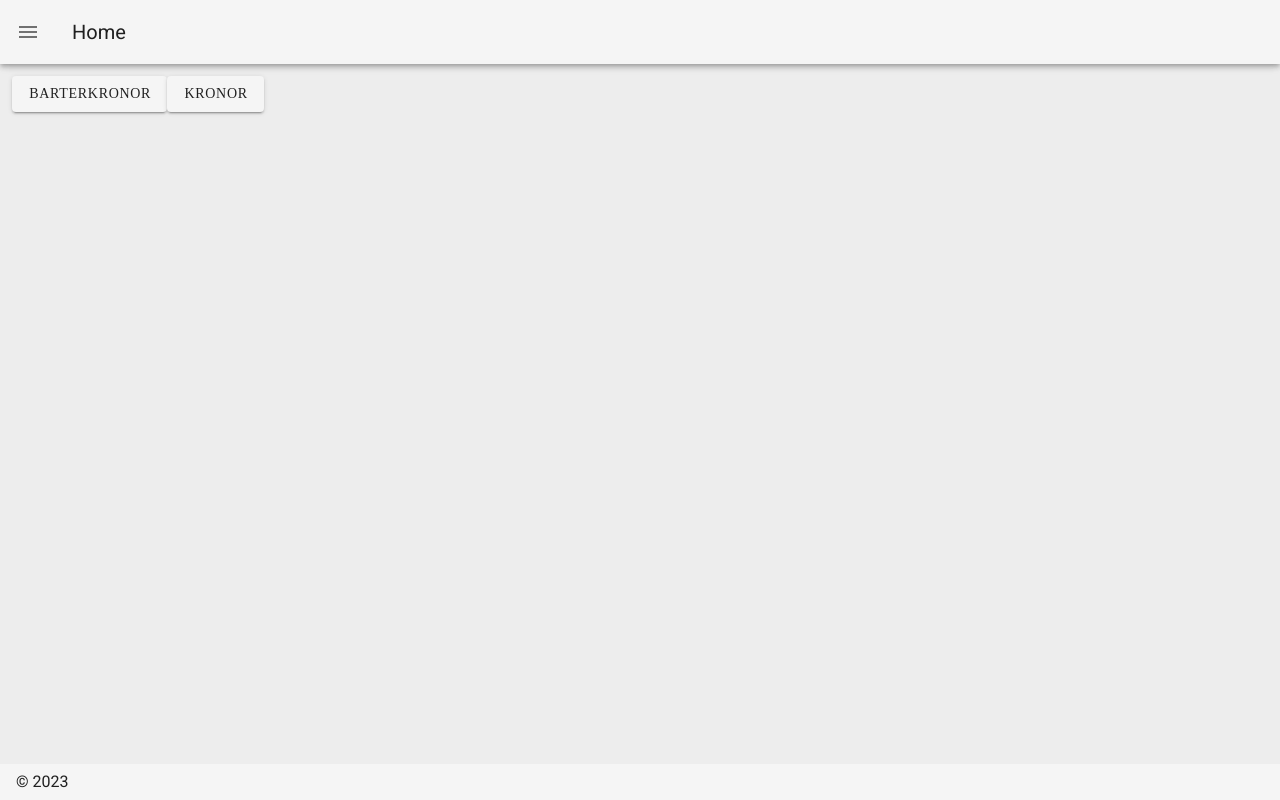
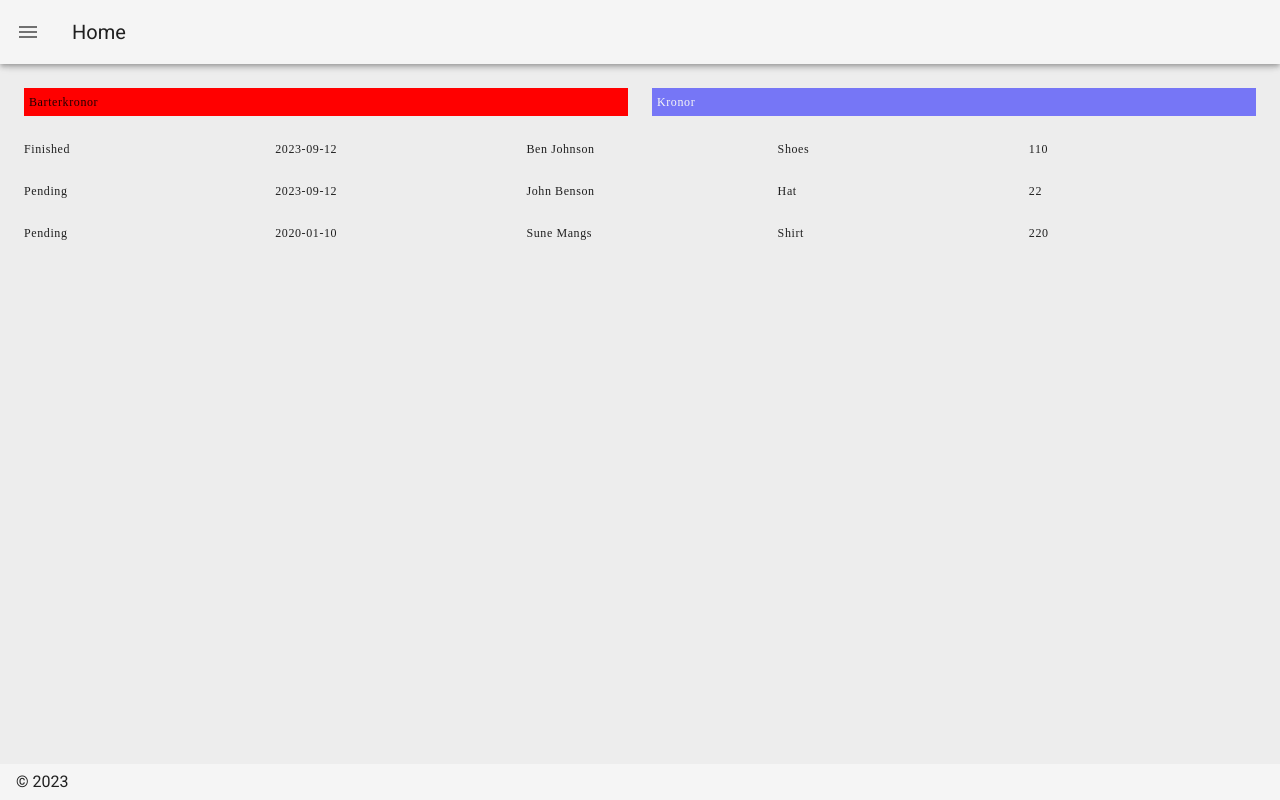
Before and after one commit to CredComSoc/cc-backstage, a Nuxt app: page /admin/member in a window 1280 px wide. Built offline with nearby package versions, Linux system fonts and the light colour scheme.

Commit message:
Added tabs to the Transaction page

```diff
--- a/pages/admin/member.vue
+++ b/pages/admin/member.vue
@@ -1,29 +1,61 @@
 <template>
 	<div>
 		<h1>{{ name }}</h1>
-		<v-btn>Barterkronor</v-btn>
-		<v-btn>Kronor</v-btn>
 
 		<v-container>
 			<v-row>
+				<v-col xs="4">
+					<div class="tab_barterkronor" @click="toggleToBarterTab" v-if="barterkronorTabVisible">
+						Barterkronor
+					</div>
+					<div class="tab_barterkronor_dimmed" @click="toggleToBarterTab" v-if="kronorTabVisible">
+						Barterkronor
+					</div>
+
+
+
+				</v-col>
 				<v-col>
+					<div class="tab_sek" @click="toggleToKronorTab" v-if="kronorTabVisible">
+						Kronor
+					</div>
+					<div class="tab_sek_dimmed" @click="toggleToKronorTab" v-if="barterkronorTabVisible">
+						Kronor
+					</div>
 
 				</v-col>
 			</v-row>
 		</v-container>
-		<!--
+
+
+
+		<v-container v-if="barterkronorTabVisible">
+			<v-row v-for="transaction in transactions">
 				<v-col>
-					{{ member.balance }} SEK
+					{{ transaction.status }}
+				</v-col>
+				<v-col>
+					{{ transaction.date }}
+				</v-col>
+				<v-col>
+					{{ transaction.counterpart }}
+				</v-col>
+				<v-col>
+					{{ transaction.description }}
 				</v-col>
 
 				<v-col>
-					{{ member.status }}
+					{{ transaction.amount }}
 				</v-col>
-
+			</v-row>
+		</v-container>
+		<v-container v-if="kronorTabVisible">
+			<v-row>
 				<v-col>
-					{{ member.phone }}
+					Fakturor
 				</v-col>
-
+			</v-row>
+			<!--
 				<v-col>
 					<NuxtLink :to="{
 						name: 'admin-member',
@@ -53,22 +85,47 @@
 						<v-btn>Offers & Wants</v-btn>
 					</NuxtLink>
 				</v-col>
+
 			</v-row>
+			-->
 		</v-container>
--->
+
 	</div>
 </template>
 
 
 
 <script>
-// import { EXPRESS_URL } from '@/serverFetch'
 
 export default {
+
+
 	data() {
 		return {
 			id: this.$route.params.id,
-			name: this.$route.params.name
+			name: this.$route.params.name,
+
+			transactions: [
+				{ status: "Finished", date: "2023-09-12", counterpart: "Ben Johnson", description: "Shoes", amount: "110" },
+				{ status: "Pending", date: "2023-09-12", counterpart: "John Benson", description: "Hat", amount: "22" },
+				{ status: "Pending", date: "2020-01-10", counterpart: "Sune Mangs", description: "Shirt", amount: "220" }
+			],
+
+			barterkronorTabVisible: true,
+			kronorTabVisible: false
+
+		}
+	},
+
+	methods: {
+		toggleToBarterTab() {
+			this.kronorTabVisible = false;
+			this.barterkronorTabVisible = true;
+		},
+
+		toggleToKronorTab() {
+			this.kronorTabVisible = true;
+			this.barterkronorTabVisible = false;
 		}
 	}
 }
@@ -144,6 +201,34 @@ h5 {
 	margin: 0rem;
 }
 
+.tab_barterkronor {
+	background-color: red;
+	padding: 5px;
+	margin-right: 0%;
+}
+
+.tab_barterkronor_dimmed {
+	background-color: red;
+	padding: 5px;
+	margin-right: 0%;
+	opacity: 50%;
+}
+
+.tab_sek {
+	color: white;
+	background-color: blue;
+	padding: 5px;
+	margin-left: 0%;
+}
+
+.tab_sek_dimmed {
+	color: white;
+	background-color: blue;
+	padding: 5px;
+	margin-left: 0%;
+	opacity: 50%;
+}
+
 .button {
 	display: flex;
 	flex-direction: column;
```
Also changed, not shown: pages/admin/admin_members.vue (+0 -28 lines).
